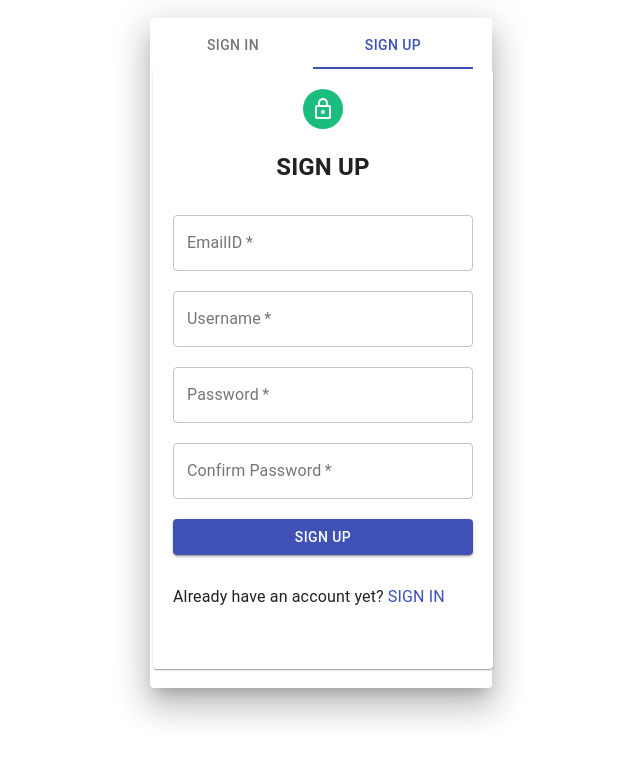
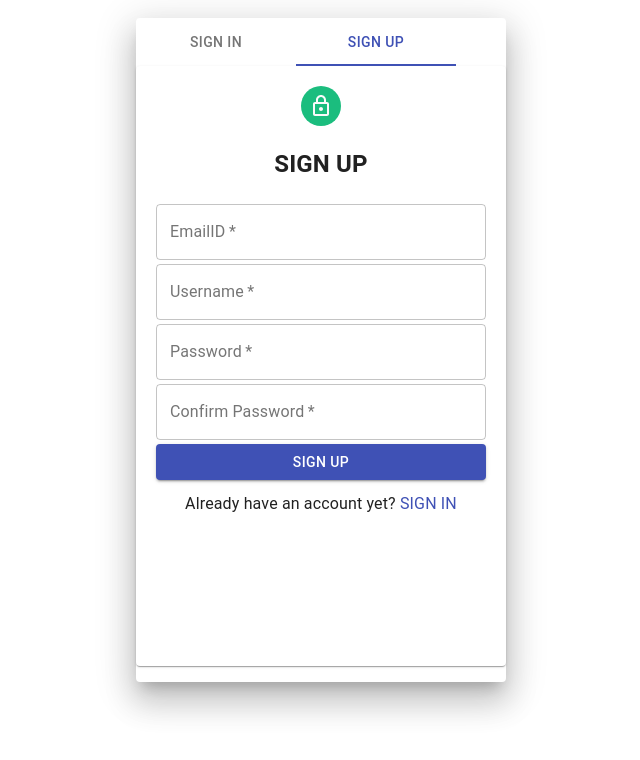
Before and after one commit to Aura313/amigoboards, a React (Create React App) app in the folder client/: page / in a window 1280 px wide. Both pictures are taken after a click on the tab "SIGN UP". Shown: the top 760 px of the page, without its empty margins (319-959 px from the left). Built offline with nearby package versions, Linux system fonts and the light colour scheme.

Commit message:
Styling Changes to Login UI

```diff
--- a/client/src/Login/GoogleLogin.js
+++ b/client/src/Login/GoogleLogin.js
@@ -1,5 +1,6 @@
 import React from 'react';
 import { GoogleLogin } from 'react-google-login';
+import './LoginContainer.scss'
 
 const clientId = "345624391031-5nohvvbpfesjk9jqa3spsocu0lt2fdj8.apps.googleusercontent.com";
 
@@ -26,6 +27,7 @@ export function GLogin() {
                     onFailure={onLoginFailure}
                     cookiePolicy={'single_host_origin'}
                     isSignedIn={true}
+                    className='GButton'
                 />
         </div>
     );
--- a/client/src/Login/Login.scss
+++ b/client/src/Login/Login.scss
@@ -1,7 +1,7 @@
 .LoginpaperStyle {
-    padding: 20;
+    padding: 20px;
     height: 70vh;
-    width: 300;
+    width: 330px ;
   };
 
  .LoginavatarStyle {
@@ -9,6 +9,16 @@
     }
 
 .LoginspacingStyle
-        { margin: 10px 0 !important; };
+        {
+           margin: 5px 0 !important;
+          margin-left: 50px; };
 
-.newaccountStyle{ margin: 20px 0  !important};
+           .GLoginspacingStyle
+        {
+
+          margin-left:20px !important;  };
+
+.newaccountStyle{ margin: 40px 0  !important;
+margin-left: 20px;
+text-align: center;
+};
--- a/client/src/Login/LoginContainer.js
+++ b/client/src/Login/LoginContainer.js
@@ -6,11 +6,8 @@ import Typography from "@material-ui/core/Typography";
 import Box from "@material-ui/core/Box";
 import Registration from "./Registration";
 import Login from "./Login";
+import "./LoginContainer.scss";
 
-
-const paperstyle={
-    width:336,margin:"18px auto",height:'83vh',padding:3
-}
 
 function TabPanel(props) {
   const { children, value, index, ...other } = props;
@@ -39,7 +36,7 @@ const SignInOutContainer = () => {
   };
   return (
 
-    <Paper elevation={20} style={paperstyle}>
+    <Paper elevation={20} className="LoginContainerpaperstyle">
       <Tabs
         value={value}
         indicatorColor="primary"
--- /dev/null
+++ b/client/src/Login/LoginContainer.scss
@@ -0,0 +1,11 @@
+
+.LoginContainerpaperstyle
+{
+  width:370px !important;
+  margin:18px auto !important;
+  height:83vh !important;
+  padding:3 !important;
+}
+.GButton {
+    margin-left: 30px;
+}
--- a/client/src/Login/Registration.js
+++ b/client/src/Login/Registration.js
@@ -8,31 +8,24 @@ import {
   Typography,
 } from "@material-ui/core";
 import { Grid } from "@material-ui/core";
-import "./Login.scss";
+import "./Registration.scss";
 import LockOutlinedIcon from "@material-ui/icons/LockOutlined";
 
-const paperStyle = {
-  padding: 20,
-  height: "70vh",
-  width: 300,
-};
-const avatarStyle = { backgroundColor: "#1bbd7e" };
-const spacingStyle = { margin: "10px 0" };
-const newaccountStyle = { margin: "20px 0" };
+
 
 export function Registration({handleChange}) {
   return (
     <Grid>
-      <Paper  style={paperStyle}>
+      <Paper  className="RegistrationpaperStyle">
         <Grid align="center">
-          <Avatar style={avatarStyle}>
+          <Avatar className="RegistrationavatarStyle">
             <LockOutlinedIcon></LockOutlinedIcon>
           </Avatar>
           <h2> SIGN UP</h2>
         </Grid>
         <TextField
           label="EmailID"
-          style={spacingStyle}
+          className="RegistrationspacingStyle"
           placeholder="Enter EmailID"
           fullWidth
           required
@@ -40,7 +33,7 @@ export function Registration({handleChange}) {
         ></TextField>
         <TextField
           label="Username"
-          style={spacingStyle}
+          className="RegistrationspacingStyle"
           placeholder="Enter Username"
           fullWidth
           required
@@ -48,7 +41,7 @@ export function Registration({handleChange}) {
         ></TextField>
         <TextField
           label="Password"
-          style={spacingStyle}
+          className="RegistrationspacingStyle"
           fullWidth
           type="password"
           required
@@ -56,7 +49,7 @@ export function Registration({handleChange}) {
         ></TextField>
         <TextField
           label="Confirm Password"
-          style={spacingStyle}
+          className="RegistrationspacingStyle"
           fullWidth
           type="password"
           required
@@ -64,7 +57,7 @@ export function Registration({handleChange}) {
         ></TextField>
 
         <Button
-          style={spacingStyle}
+          className="RegistrationspacingStyle"
           type="submit"
           color="primary"
           fullWidth
@@ -73,7 +66,7 @@ export function Registration({handleChange}) {
           SIGN UP
         </Button>
 
-        <Typography style={newaccountStyle}>
+        <Typography className="RegistrationnewaccountStyle">
           Already have an account yet?
           <Link href="#" onClick={()=>handleChange("event",0)} > SIGN IN</Link>
         </Typography>
--- /dev/null
+++ b/client/src/Login/Registration.scss
@@ -0,0 +1,13 @@
+.RegistrationpaperStyle  {
+    padding: 20px;
+    height: 70vh ;
+    width: 330px;
+  };
+ .RegistrationavatarStyle
+  { background-color: #1bbd7e !important; };
+
+ .RegistrationspacingStyle
+  { margin: 2px 0  !important; };
+ .RegistrationnewaccountStyle
+ { margin: 10px 0 !important;
+text-align: center;};
```
